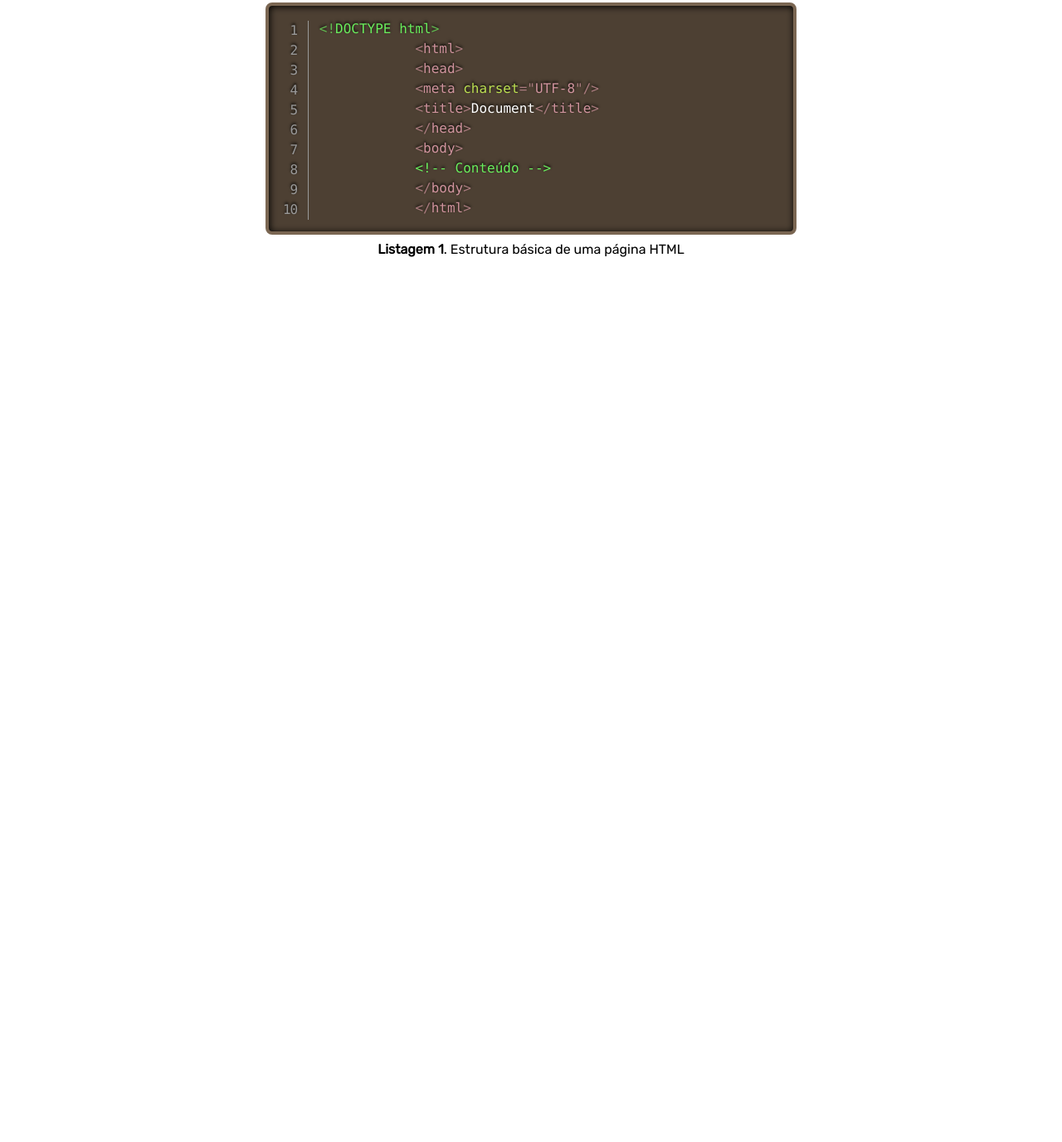
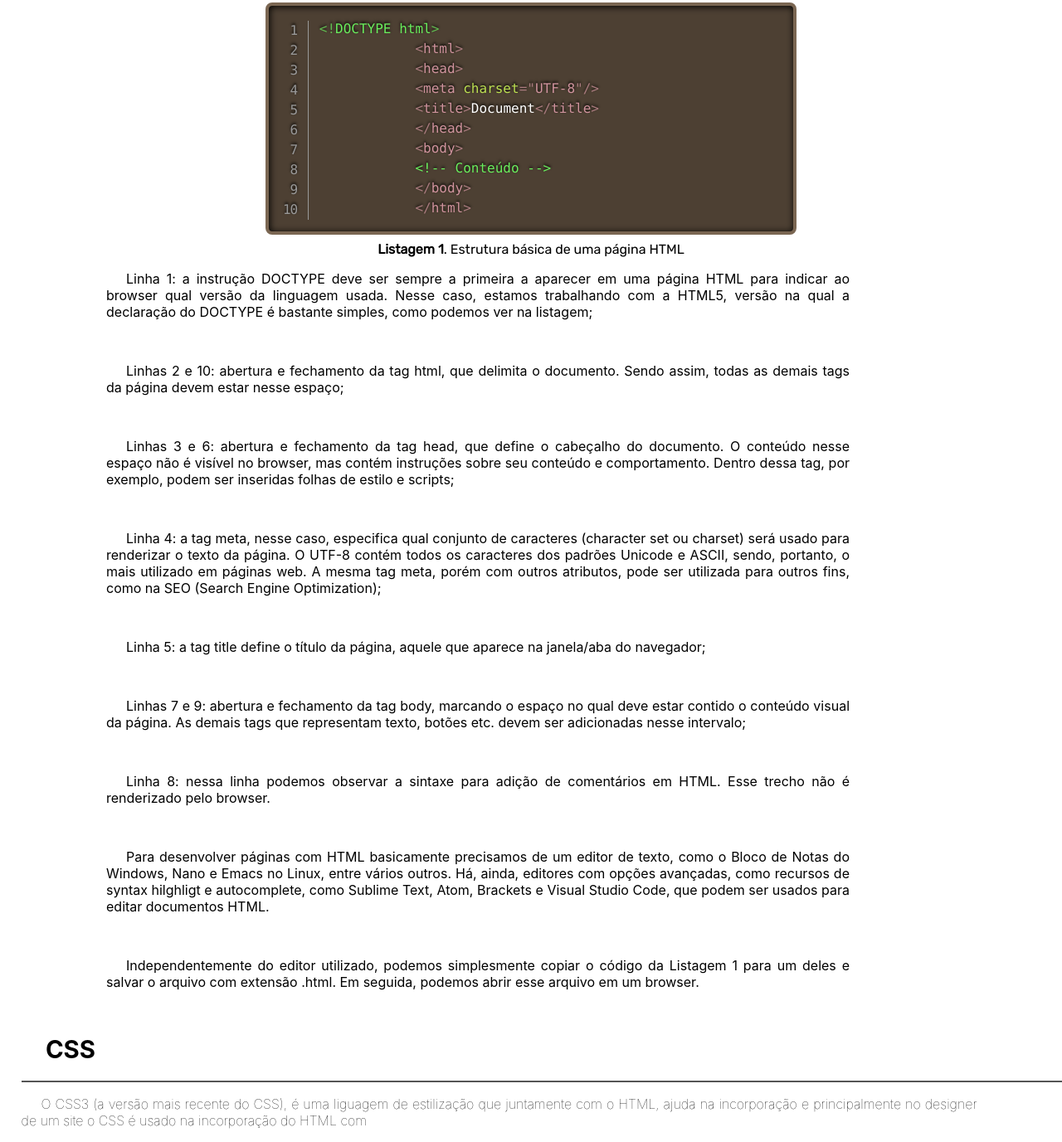
Before and after one commit to Cris-Prado/Projeto_15, a plain HTML site: page index.html in a window 1280 px wide. Shown: the part 491-1868 px from the top of the page at 83% size. Before the commit the page ends 801 px from the top, so only its background shows below. Drawn offline with nearby package versions, Linux system fonts and the light colour scheme.

Commit message:
Segundo Commit

```diff
--- a/CSS/style.css
+++ b/CSS/style.css
@@ -473,3 +473,12 @@ pre[class*="pre_"].line-numbers > code {
 	padding-right: 0.8em;
 	text-align: right;
 }
+
+.explica_html p{
+  text-indent: 1.5em;
+  font-family: -apple-system, BlinkMacSystemFont, 'Segoe UI', Roboto, Oxygen, Ubuntu, Cantarell, 'Open Sans', 'Helvetica Neue', sans-serif;
+  font-size: 12pt;
+  width:70%;
+  margin-left: 10%;
+  text-align: justify;
+}
--- a/index.html
+++ b/index.html
@@ -90,7 +90,28 @@
             <span class="token tag"><span class="token tag"><span class="token punctuation">&lt;/</span>html</span><span class="token punctuation">&gt;</span></span><span aria-hidden="true" class="line-numbers-rows"><span></span><span></span><span></span><span></span><span></span><span></span><span></span><span></span><span></span><span></span></span></code></pre></div>
             </div>
             <div class="code-caption"><b>Listagem 1</b>. Estrutura básica de uma página HTML</div></div>
+            <div class="explica_html">
+            <p>Linha 1: a instrução DOCTYPE deve ser sempre a primeira a aparecer em uma página HTML para indicar ao browser qual versão da linguagem usada. Nesse caso, estamos trabalhando com a HTML5, versão na qual a declaração do DOCTYPE é bastante simples, como podemos ver na listagem;</p><br>
 
+            <p>Linhas 2 e 10: abertura e fechamento da tag html, que delimita o documento. Sendo assim, todas as demais tags da página devem estar nesse espaço;</p><br>
+
+            <p>Linhas 3 e 6: abertura e fechamento da tag head, que define o cabeçalho do documento. O conteúdo nesse espaço não é visível no browser, mas contém instruções sobre seu conteúdo e comportamento. Dentro dessa tag, por exemplo, podem ser inseridas folhas de estilo e scripts;</p><br>
+
+            <p>Linha 4: a tag meta, nesse caso, especifica qual conjunto de caracteres (character set ou charset) será usado para renderizar o texto da página. O UTF-8 contém todos os caracteres dos padrões Unicode e ASCII, sendo, portanto, o mais utilizado em páginas web. A mesma tag meta, porém com outros atributos, pode ser utilizada para outros fins, como na SEO (Search Engine Optimization);</p><br>
+
+            <p>Linha 5: a tag title define o título da página, aquele que aparece na janela/aba do navegador;</p><br>
+
+            <p>Linhas 7 e 9: abertura e fechamento da tag body, marcando o espaço no qual deve estar contido o conteúdo visual da página. As demais tags que representam texto, botões etc. devem ser adicionadas nesse intervalo;</p> <br>
+
+            <p>Linha 8: nessa linha podemos observar a sintaxe para adição de comentários em HTML. Esse trecho não é renderizado pelo browser.</p><br>
+
+            <p>Para desenvolver páginas com HTML basicamente precisamos de um editor de texto, como o Bloco de Notas do Windows, Nano e Emacs no Linux, entre vários outros. Há, ainda, editores com opções avançadas, como recursos de syntax hilghligt e autocomplete, como Sublime Text, Atom, Brackets e Visual Studio Code, que podem ser usados para editar documentos HTML.</p><br>
+
+            <p>Independentemente do editor utilizado, podemos simplesmente copiar o código da Listagem 1 para um deles e salvar o arquivo com extensão .html. Em seguida, podemos abrir esse arquivo em um browser.</p><br>
+            </div>
+        <h1 class="nome00">CSS</h1>
+        <div class="linha01 night-mode-available"></div>
+        <p class="pg3">O CSS3 (a versão mais recente do CSS), é uma liguagem de estilização que juntamente com o HTML, ajuda na incorporação e principalmente no designer de um site o CSS é usado na incorporação do HTML com   </p>
     </div>
 </main>
 <footer>
```
